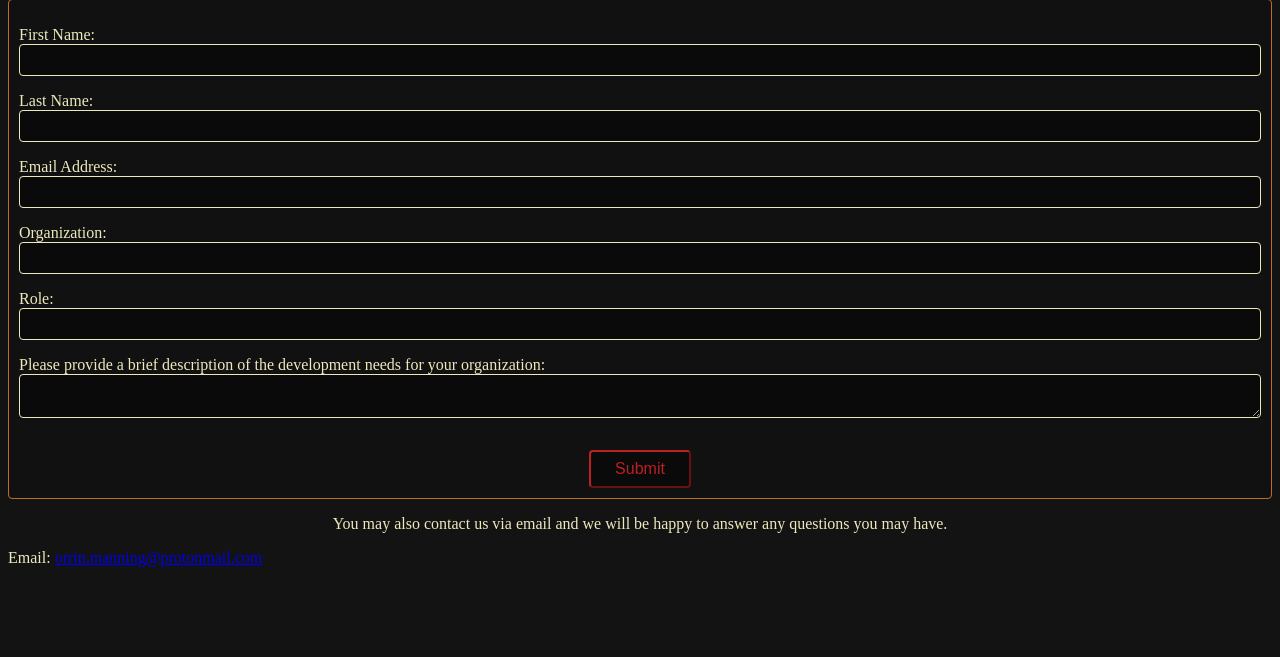
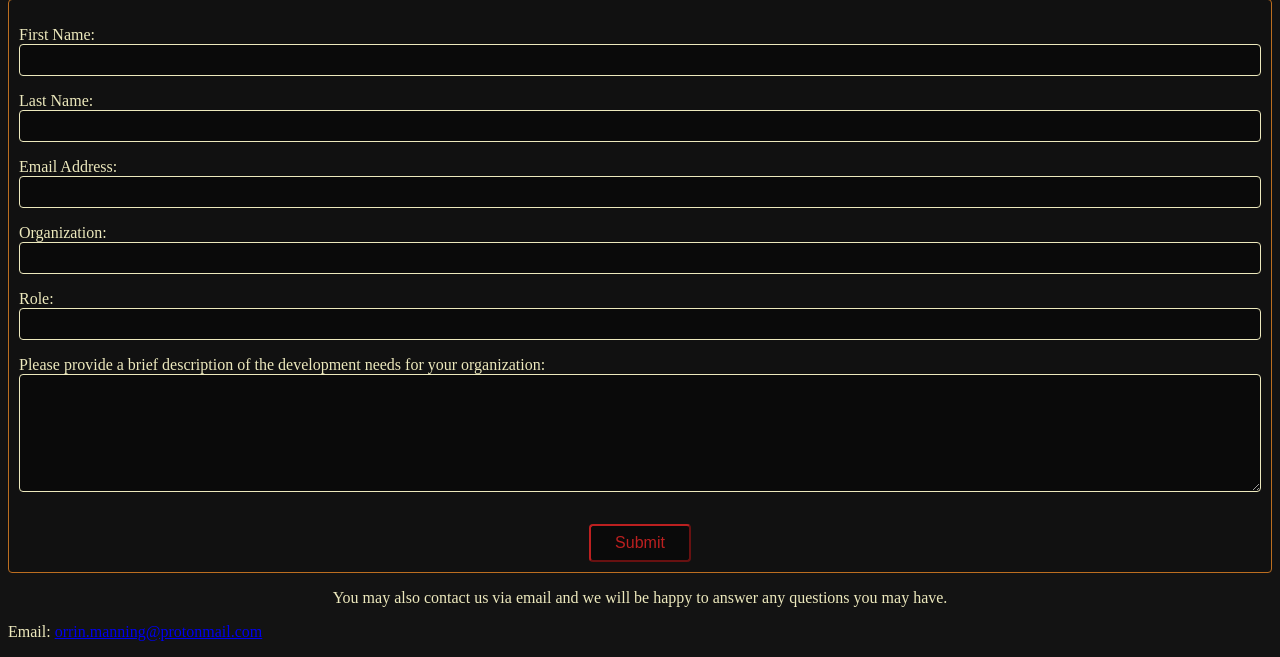
Before and after one commit to Orrin-Manning/snakeoilsoftware.com-old, a PHP site: page /contact in a window 1280 px wide. Shown: the part 181-838 px from the top of the page. Before the commit the page ends 748 px from the top, so only its background shows below. Run offline with PHP 8.4, Linux system fonts and the light colour scheme; some web fonts are replaced.

Commit message:
Give form an id to be referenced by textarea

```diff
--- a/contact/index.html
+++ b/contact/index.html
@@ -19,7 +19,7 @@
         and we will reach out to you to create a personalized plan of action for
         your business needs.
       </p>
-      <form class="contact-form">
+      <form class="contact-form" id="contact-form">
         <ul class="contact-form-fields">
           <li class="contact-form-item">
             <label for="first-name">First Name:</label>
@@ -45,7 +45,7 @@
             <label for="description">
               Please provide a brief description of the development needs for your organization:
             </label>
-            <textarea type="text" name="description" id="description" class="contact-form-input"></textarea>
+            <textarea id="description" class="contact-form-input big-input" type="text" name="description" form="contact-form"></textarea>
           </li>
         </ul>
         <button type="submit" class="contact-submit-btn">Submit</button>
--- a/styles.css
+++ b/styles.css
@@ -65,7 +65,7 @@ p, label {
 }
 
 .big-input {
-  height: 7rem;
+  min-height: 7rem;
 }
 
 .contact-submit-btn {
```
